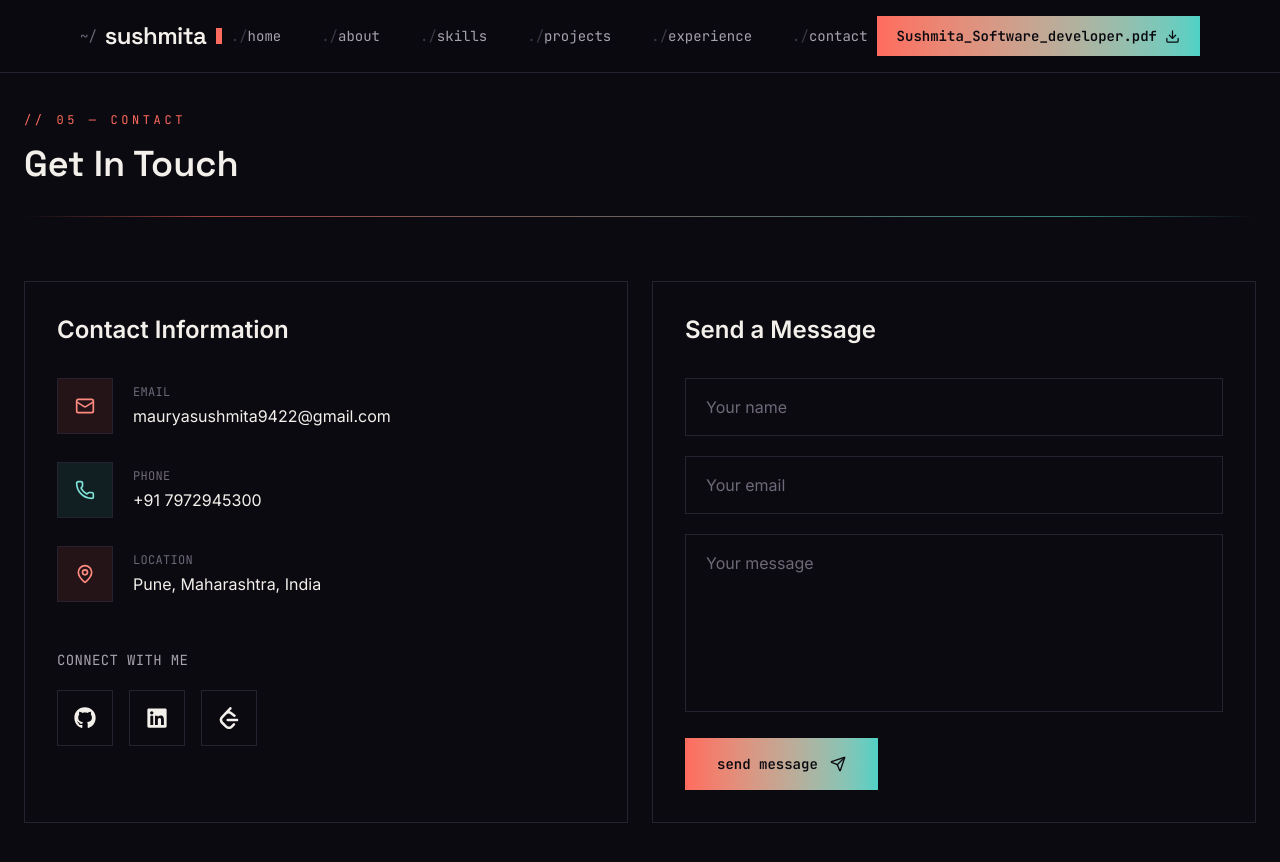
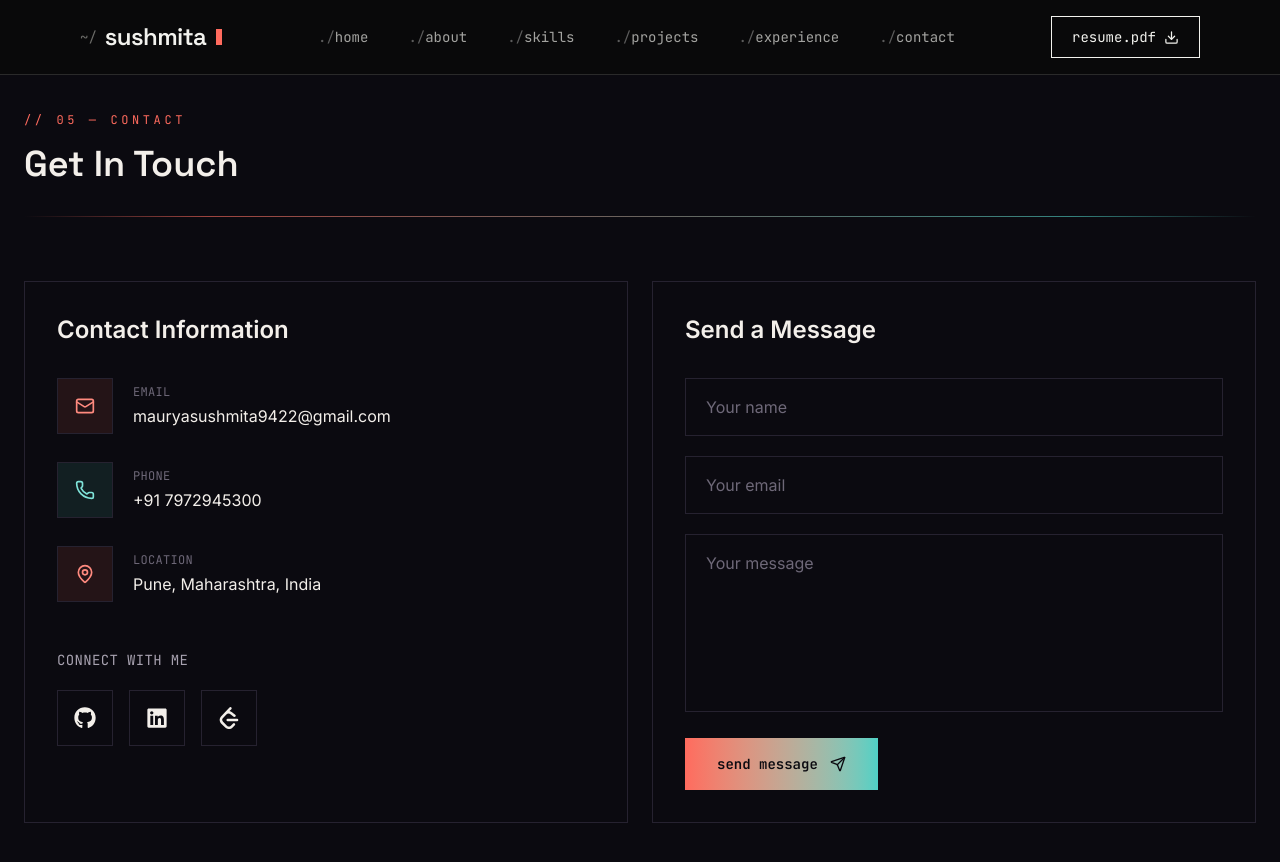
Before and after one commit to Sushmita-2701/Sushmita-Portfolio, a React (Vite) app in the folder MyPortfolio/: page /contact in a window 1280 px wide. Shown: the top 862 px of the page. Built offline with nearby package versions, Linux system fonts and the light colour scheme.

Commit message:
solve navbar error

```diff
--- a/MyPortfolio/src/components/Footer.jsx
+++ b/MyPortfolio/src/components/Footer.jsx
@@ -4,24 +4,24 @@ import { SiLeetcode } from "react-icons/si";
 
 const Footer = () => {
   return (
-    <footer className="bg-[#0b0a10] text-[#a8a2b0] border-t border-[#262230]">
+    <footer className="bg-[#0a0a0a] text-[#a3a3a0] border-t border-[#2a2a2a]">
       <div className="max-w-7xl mx-auto px-6 py-16">
 
         <div className="grid md:grid-cols-3 gap-10">
 
           <div>
-            <h2 className="font-display text-2xl font-semibold text-[#f3efea]">
+            <h2 className="font-display text-2xl font-semibold text-[#f2f2ee]">
               Sushmita Anil Maurya
             </h2>
-            <p className="text-[#a8a2b0] mt-4 leading-relaxed">
+            <p className="text-[#a3a3a0] mt-4 leading-relaxed">
               Software Developer skilled in React.js, Node.js, Express.js and
               MongoDB. Building scalable, real-time web applications.
             </p>
-            <p className="mt-4 text-[#6e6878] text-sm font-mono">Pune, India</p>
+            <p className="mt-4 text-[#6b6b68] text-sm font-mono">Pune, India</p>
           </div>
 
           <div>
-            <h3 className="font-mono text-sm uppercase tracking-wide text-[#ff8a7f] mb-5">
+            <h3 className="font-mono text-sm uppercase tracking-wide text-[#f2f2ee] mb-5">
               Contact
             </h3>
             <ul className="space-y-3 text-sm">
@@ -29,7 +29,7 @@ const Footer = () => {
               <li>
                 <a
                   href="mailto:mauryasushmita9422@gmail.com"
-                  className="hover:text-[#4fd1c5] transition-colors"
+                  className="hover:text-[#f2f2ee] transition-colors"
                 >
                   mauryasushmita9422@gmail.com
                 </a>
@@ -39,7 +39,7 @@ const Footer = () => {
                   href="https://www.linkedin.com/in/sushmita-anil-maurya-a86120325/"
                   target="_blank"
                   rel="noopener noreferrer"
-                  className="hover:text-[#4fd1c5] transition-colors"
+                  className="hover:text-[#f2f2ee] transition-colors"
                 >
                   LinkedIn ↗
                 </a>
@@ -49,7 +49,7 @@ const Footer = () => {
                   href="https://github.com/Sushmita-2701"
                   target="_blank"
                   rel="noopener noreferrer"
-                  className="hover:text-[#4fd1c5] transition-colors"
+                  className="hover:text-[#f2f2ee] transition-colors"
                 >
                   GitHub ↗
                 </a>
@@ -59,7 +59,7 @@ const Footer = () => {
                   href="https://leetcode.com/u/sushmita_2701/"
                   target="_blank"
                   rel="noopener noreferrer"
-                  className="hover:text-[#4fd1c5] transition-colors"
+                  className="hover:text-[#f2f2ee] transition-colors"
                 >
                   LeetCode ↗
                 </a>
@@ -68,7 +68,7 @@ const Footer = () => {
           </div>
 
           <div>
-            <h3 className="font-mono text-sm uppercase tracking-wide text-[#7fe3d9] mb-5">
+            <h3 className="font-mono text-sm uppercase tracking-wide text-[#f2f2ee] mb-5">
               Technical Skills
             </h3>
             <p className="text-sm leading-relaxed">
@@ -76,7 +76,7 @@ const Footer = () => {
               Express.js, REST APIs, Socket.io, MongoDB, MySQL, Docker, Git,
               GitHub
             </p>
-            <p className="mt-4 text-[#6e6878] text-sm font-mono">
+            <p className="mt-4 text-[#6b6b68] text-sm font-mono">
               Focus: Full Stack Development &amp; Problem Solving
             </p>
           </div>
@@ -88,7 +88,7 @@ const Footer = () => {
             href="https://github.com/Sushmita-2701"
             target="_blank"
             rel="noopener noreferrer"
-            className="w-12 h-12 flex items-center justify-center border border-[#262230] hover:bg-[#ff6b5e] hover:text-[#0b0a10] hover:border-[#ff6b5e] transition-colors"
+            className="w-12 h-12 flex items-center justify-center border border-[#2a2a2a] hover:border-[#f2f2ee] hover:text-[#f2f2ee] transition-colors"
           >
             <FaGithub />
           </a>
@@ -96,7 +96,7 @@ const Footer = () => {
             href="https://www.linkedin.com/in/sushmita-anil-maurya-a86120325/"
             target="_blank"
             rel="noopener noreferrer"
-            className="w-12 h-12 flex items-center justify-center border border-[#262230] hover:bg-[#4fd1c5] hover:text-[#0b0a10] hover:border-[#4fd1c5] transition-colors"
+            className="w-12 h-12 flex items-center justify-center border border-[#2a2a2a] hover:border-[#f2f2ee] hover:text-[#f2f2ee] transition-colors"
           >
             <FaLinkedinIn />
           </a>
@@ -104,7 +104,7 @@ const Footer = () => {
             href="https://leetcode.com/u/sushmita_2701/"
             target="_blank"
             rel="noopener noreferrer"
-            className="w-12 h-12 flex items-center justify-center border border-[#262230] hover:bg-[#ff6b5e] hover:text-[#0b0a10] hover:border-[#ff6b5e] transition-colors"
+            className="w-12 h-12 flex items-center justify-center border border-[#2a2a2a] hover:border-[#f2f2ee] hover:text-[#f2f2ee] transition-colors"
           >
             <SiLeetcode />
           </a>
@@ -112,18 +112,18 @@ const Footer = () => {
             href="https://mail.google.com/mail/?view=cm&fs=1&to=mauryasushmita9422@gmail.com"
             target="_blank"
             rel="noopener noreferrer"
-            className="w-12 h-12 flex items-center justify-center border border-[#262230] hover:bg-[#4fd1c5] hover:text-[#0b0a10] hover:border-[#4fd1c5] transition-colors"
+            className="w-12 h-12 flex items-center justify-center border border-[#2a2a2a] hover:border-[#f2f2ee] hover:text-[#f2f2ee] transition-colors"
           >
             <FaEnvelope />
           </a>
         </div>
 
-        <div className="mt-10 text-[#6e6878] text-sm border-t border-[#262230] pt-6 font-mono">
+        <div className="mt-10 text-[#6b6b68] text-sm border-t border-[#2a2a2a] pt-6 font-mono">
           B.Tech CSE — Dr. Shakuntala Misra National Rehabilitation University,
           Lucknow — CGPA 7.49/10
         </div>
 
-        <div className="mt-6 text-center text-[#6e6878] text-sm font-mono">
+        <div className="mt-6 text-center text-[#6b6b68] text-sm font-mono">
           © {new Date().getFullYear()} Sushmita Maurya. Built with React &amp; Tailwind CSS.
         </div>
 
--- a/MyPortfolio/src/components/Navbar.jsx
+++ b/MyPortfolio/src/components/Navbar.jsx
@@ -1,5 +1,6 @@
 import React, { useState } from "react";
 import { Download, Menu, X } from "lucide-react";
+import { Link } from "react-router-dom";
 
 const links = [
   { label: "home", path: "/" },
@@ -15,66 +16,75 @@ const Navbar = () => {
 
   return (
     <header className="fixed top-0 left-0 w-full z-50">
-      <nav className="w-full backdrop-blur-xl bg-[#0b0a10]/85 border-b border-[#262230]">
+      <nav className="w-full backdrop-blur-xl bg-[#0a0a0a]/85 border-b border-[#2a2a2a]">
         <div className="flex items-center justify-between px-6 md:px-14 lg:px-20 py-4">
 
-          <a href="/" className="flex items-center gap-2 group">
-            <span className="font-mono text-sm text-[#6e6878] group-hover:text-[#ff6b5e] transition-colors">
+          {/* Logo */}
+          <Link to="/" className="flex items-center gap-2 group">
+            <span className="font-mono text-sm text-[#6b6b68] group-hover:text-[#a3a3a0] transition-colors">
               ~/
             </span>
-            <span className="font-display text-2xl font-semibold tracking-tight text-[#f3efea]">
+
+            <span className="font-display text-2xl font-semibold tracking-tight text-[#f2f2ee]">
               sushmita
             </span>
-            <span className="w-2 h-4 bg-[#ff6b5e] cursor-blink ml-0.5"></span>
-          </a>
 
-          <ul className="hidden md:flex items-center gap-10 font-mono text-sm text-[#a8a2b0]">
+            <span className="w-2 h-4 bg-[#f2f2ee] cursor-blink ml-0.5"></span>
+          </Link>
+
+          {/* Desktop Menu */}
+          <ul className="hidden md:flex items-center gap-10 font-mono text-sm text-[#a3a3a0]">
             {links.map((l) => (
               <li key={l.path}>
-                <a
-                  href={l.path}
-                  className="relative hover:text-[#4fd1c5] transition-colors"
+                <Link
+                  to={l.path}
+                  className="relative hover:text-[#f2f2ee] transition-colors"
                 >
-                  <span className="text-[#3d3748]">./</span>{l.label}
-                </a>
+                  <span className="text-[#5c5c5c]">./</span>
+                  {l.label}
+                </Link>
               </li>
             ))}
           </ul>
 
+          {/* Resume */}
           <a
             href="/Sushmita_Resume.pdf"
             download="Sushmita_Maurya_Resume.pdf"
-            className="hidden md:flex items-center gap-2 bg-gradient-to-r from-[#ff6b5e] to-[#4fd1c5] px-5 py-2.5 font-mono text-sm text-[#0b0a10] font-semibold hover:opacity-90 transition-opacity"
+            className="hidden md:flex items-center gap-2 border border-[#f2f2ee] px-5 py-2.5 font-mono text-sm text-[#f2f2ee] hover:bg-[#f2f2ee] hover:text-[#0a0a0a] transition-colors"
           >
-            Sushmita_Software_developer.pdf
+            resume.pdf
             <Download size={15} />
           </a>
 
+          {/* Mobile Menu Button */}
           <button
-            className="md:hidden text-[#f3efea]"
+            className="md:hidden text-[#f2f2ee]"
             onClick={() => setOpen(!open)}
-            aria-label="Toggle menu"
           >
             {open ? <X size={26} /> : <Menu size={26} />}
           </button>
         </div>
 
+        {/* Mobile Menu */}
         {open && (
-          <div className="md:hidden border-t border-[#262230] px-6 py-6 flex flex-col gap-5 font-mono text-sm text-[#a8a2b0]">
+          <div className="md:hidden border-t border-[#2a2a2a] px-6 py-6 flex flex-col gap-5 font-mono text-sm text-[#a3a3a0]">
             {links.map((l) => (
-              <a
+              <Link
                 key={l.path}
-                href={l.path}
+                to={l.path}
                 onClick={() => setOpen(false)}
-                className="hover:text-[#4fd1c5] transition-colors"
+                className="hover:text-[#f2f2ee] transition-colors"
               >
-                <span className="text-[#3d3748]">./</span>{l.label}
-              </a>
+                <span className="text-[#5c5c5c]">./</span>
+                {l.label}
+              </Link>
             ))}
+
             <a
               href="/Sushmita_Resume.pdf"
               download="Sushmita_Maurya_Resume.pdf"
-              className="flex items-center gap-2 bg-gradient-to-r from-[#ff6b5e] to-[#4fd1c5] px-5 py-3 text-[#0b0a10] font-semibold w-fit"
+              className="flex items-center gap-2 border border-[#f2f2ee] px-5 py-3 text-[#f2f2ee] w-fit"
             >
               resume.pdf
               <Download size={15} />
```
